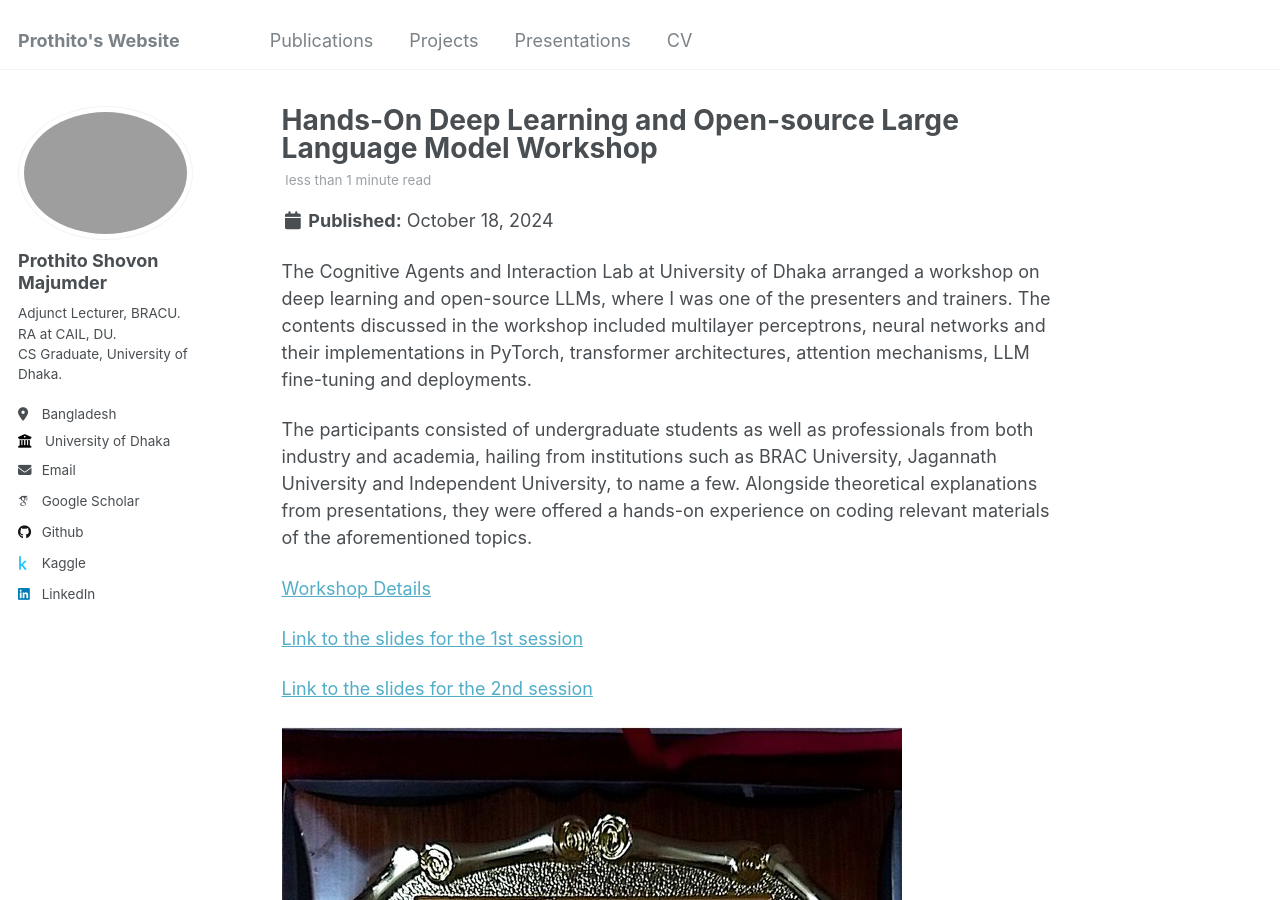
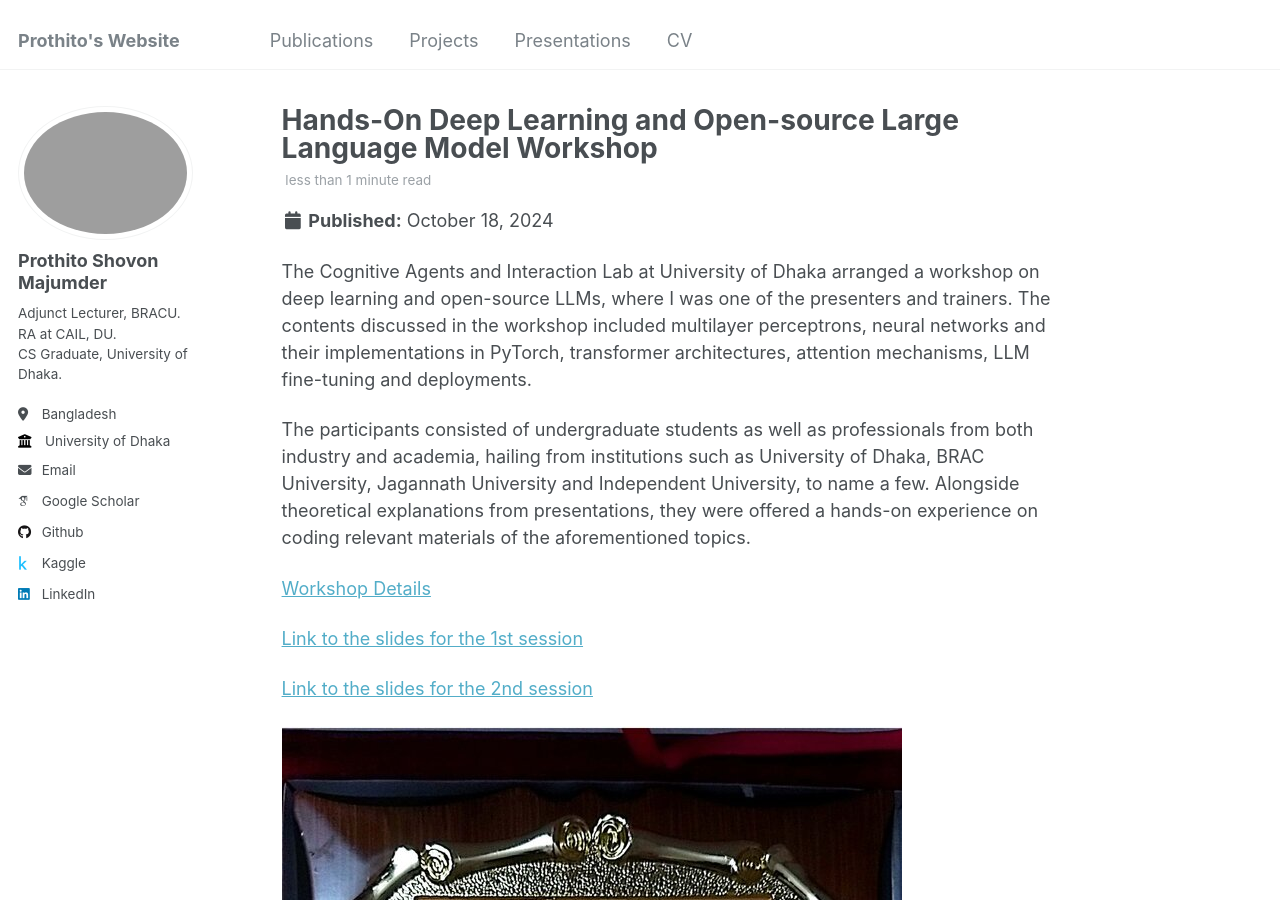
Before and after one commit to prothitoshovon/prothitoshovon.github.io, a Jekyll site: the page built from _posts/2024-10-18-du-llm-workshop.md, in a window 1280 px wide and 900 px high. Built offline with Jekyll 4.4.1, drawn with Linux system fonts in a browser that asks for light colours; some web fonts are replaced.

Commit message:
updating workshop description

```diff
--- a/_posts/2024-10-18-du-llm-workshop.md
+++ b/_posts/2024-10-18-du-llm-workshop.md
@@ -11,7 +11,7 @@ tags:
 
 The Cognitive Agents and Interaction Lab at University of Dhaka arranged a workshop on deep learning and open-source LLMs, where I was one of the presenters and trainers. The contents discussed in the workshop included multilayer perceptrons, neural networks and their implementations in PyTorch, transformer architectures, attention mechanisms, LLM fine-tuning and deployments.
 
-The participants consisted of undergraduate students as well as professionals from both industry and academia, hailing from institutions such as BRAC University, Jagannath University and Independent University, to name a few. Alongside theoretical explanations from presentations, they were offered a hands-on experience on coding relevant materials of the aforementioned topics.
+The participants consisted of undergraduate students as well as professionals from both industry and academia, hailing from institutions such as University of Dhaka, BRAC University, Jagannath University and Independent University, to name a few. Alongside theoretical explanations from presentations, they were offered a hands-on experience on coding relevant materials of the aforementioned topics.
 
 [Workshop Details](https://cognistorm.ai/llm-workshop)
 
```
Also changed, not shown: images/LLM Workshop/llm-workshop-crest.jpg (deleted), 1 other file.
